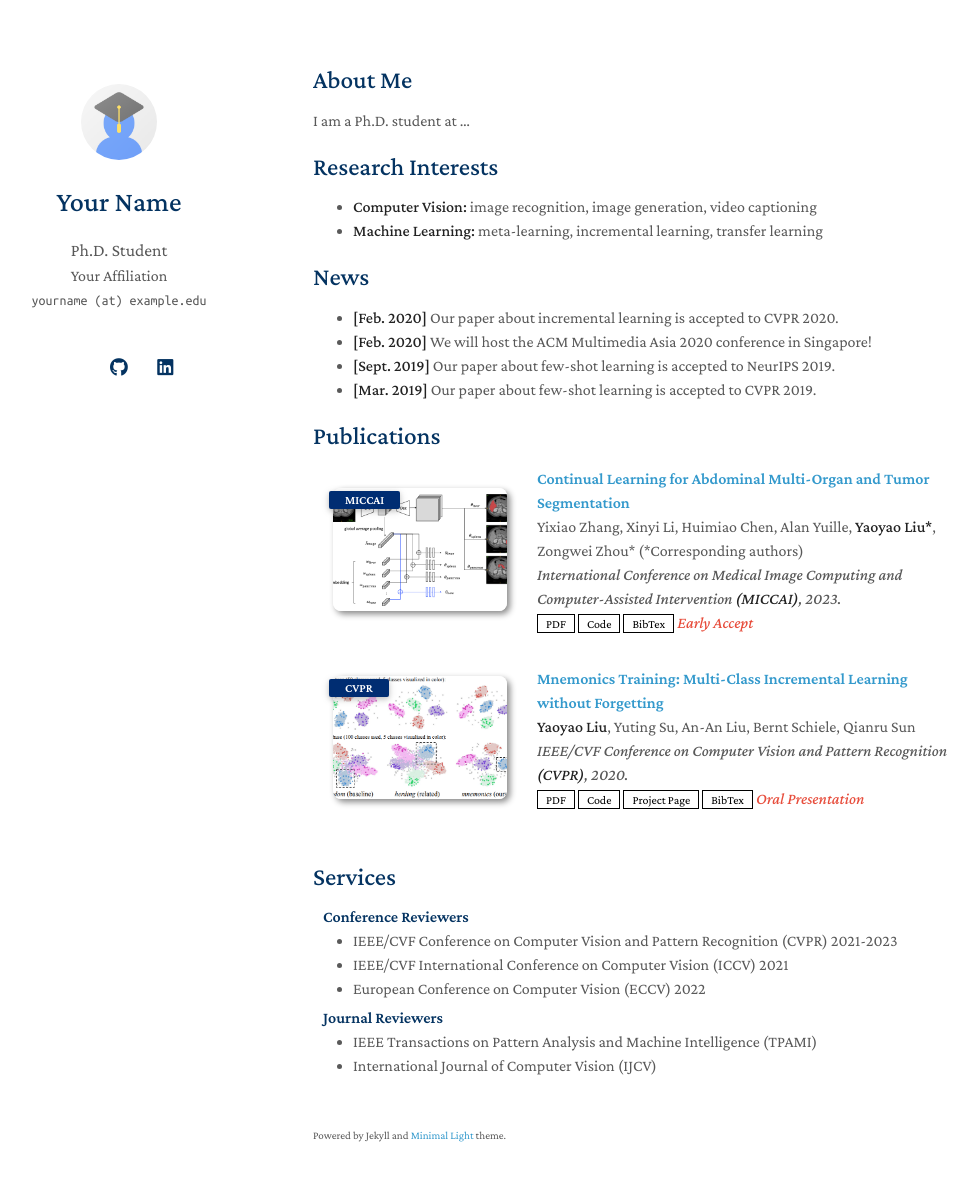
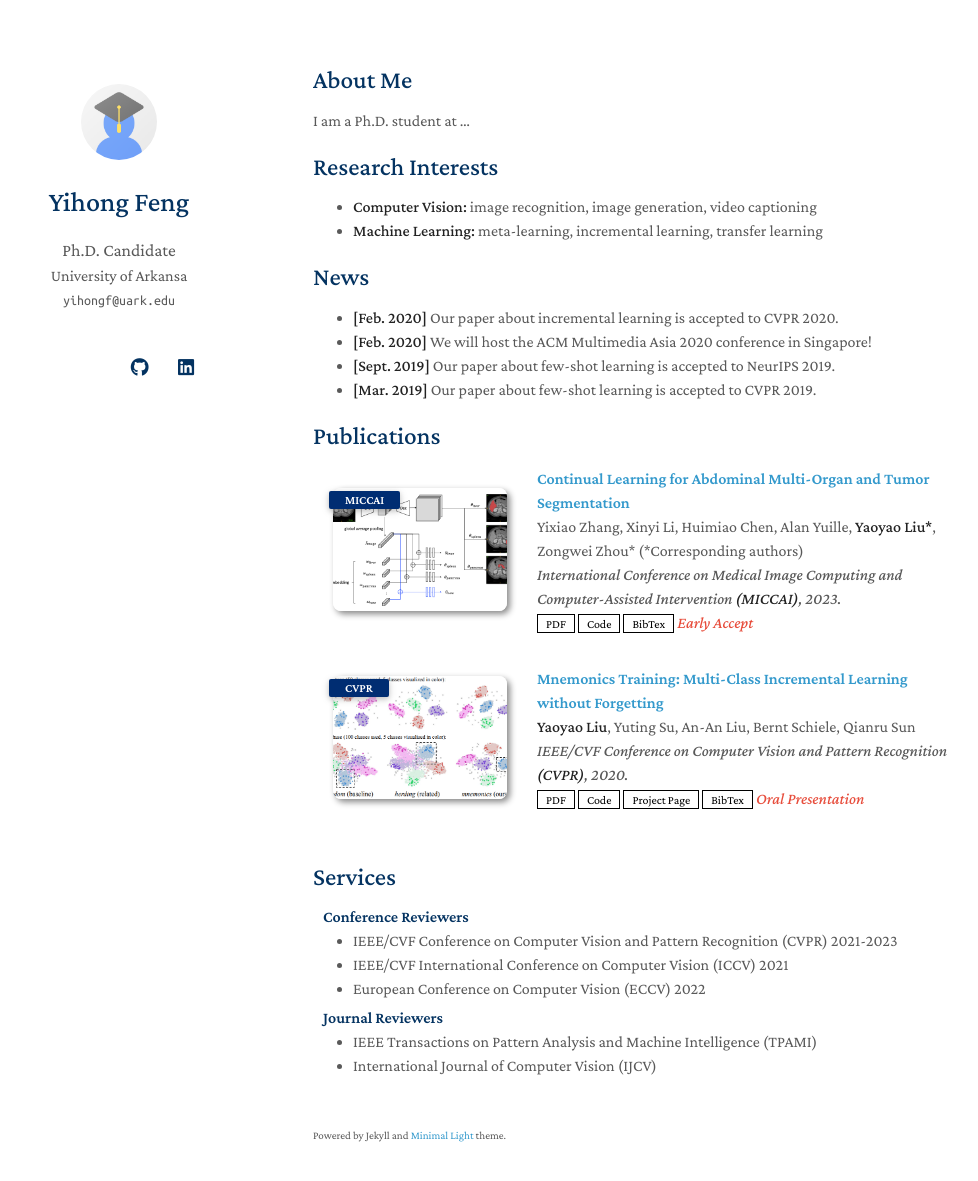
Before and after one commit to yihongfeng/yihongfeng.github.io, a Jekyll site: the page built from index.md, in a window 1280 px wide and 1216 px high. Shown: the top 1181 px of the window, without its empty margins (157-1135 px from the left). Built offline with Jekyll 4.4.1, drawn with Linux system fonts in a browser that asks for light colours; a style sheet for code colours, icons or effects is not loaded; our own code applies the rules of GitHub Pages for plain Markdown files.

Commit message:
Update personal information in _config.yml

```diff
--- a/_config.yml
+++ b/_config.yml
@@ -1,8 +1,8 @@
 # Basic Information
-title: Your Name
-position: Ph.D. Student
-affiliation: Your Affiliation
-email: yourname (at) example.edu
+title: Yihong Feng
+position: Ph.D. Candidate
+affiliation: University of Arkansa
+email: yihongf@uark.edu
 
 # Search Engine Optimization (SEO)
 # The following information is used to improve the website traffic from search engines, e.g., Google.
@@ -12,11 +12,11 @@ canonical: https://minimal-light-theme.yliu.me/
 
 # Links
 # If you don't need one of them, you may delete the corresponding line.
-google_scholar: https://scholar.google.com/
+google_scholar: https://scholar.google.com/citations?user=o8CTOm8AAAAJ&hl=zh-CN&authuser=1
 cv_link: assets/files/curriculum_vitae.pdf
-github_link: https://github.com/
-linkedin: https://www.linkedin.com/
-twitter: https://twitter.com/
+github_link: https://github.com/yihongfeng86-cmd
+linkedin: https://www.linkedin.com/in/yihong-feng-340221143/
+
 
 # Images (e.g., your profile picture and your website's favicon)
 # "favicon" and "favicon_dark" are used for the light and dark modes, respectively.
```
